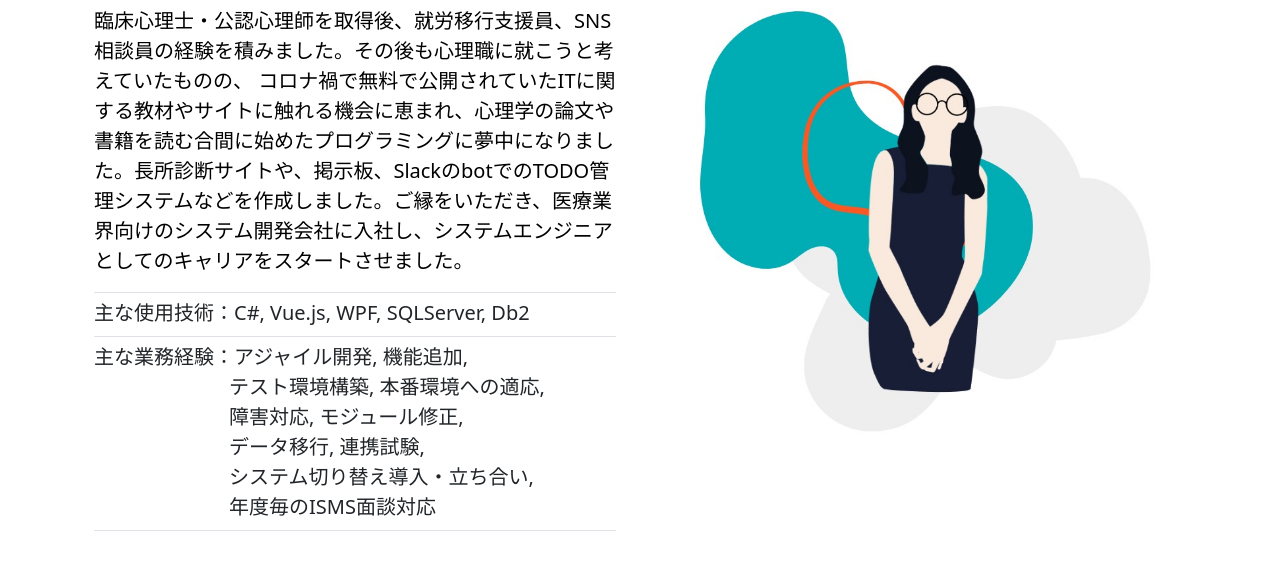
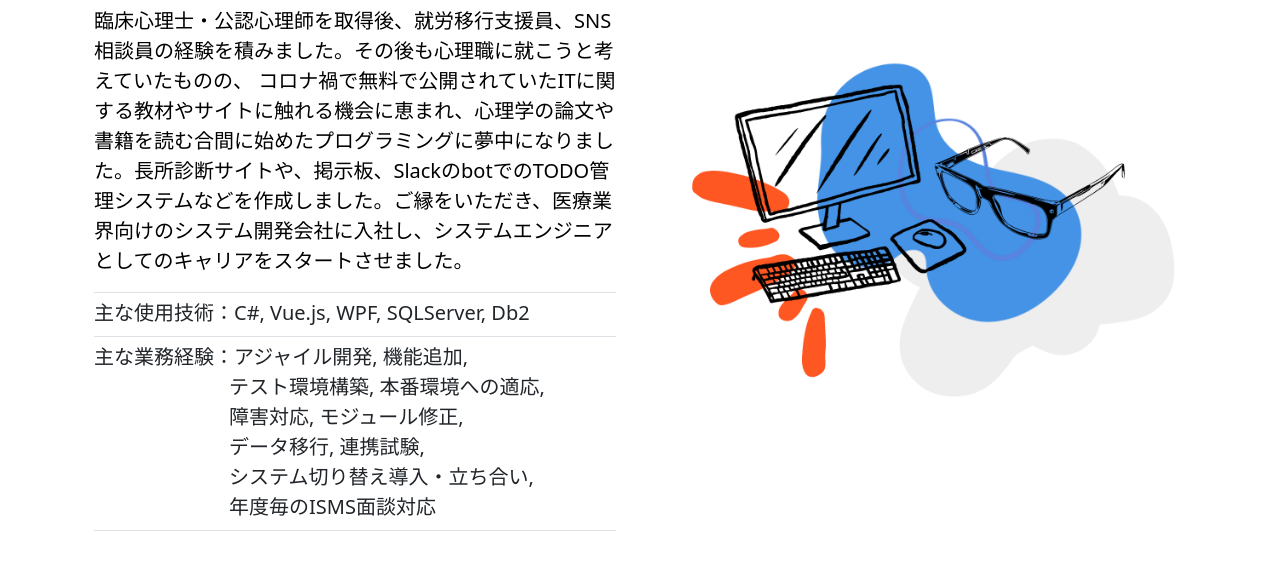
Before and after one commit to yukichi0324/portfolio, a plain HTML site: page index.html in a window 1280 px wide. Shown: the part 568-1138 px from the top of the page. Drawn offline with nearby package versions, Linux system fonts and the light colour scheme.

Commit message:
絵を変更

```diff
--- a/index.html
+++ b/index.html
@@ -102,7 +102,7 @@
         <div class="row flex-lg-row-reverse align-items-center g-5 py-5">
           <div class="col-10 col-sm-8 col-lg-6">
             <img
-              src="./img/women-sakusei-202406.jpg"
+              src="./img/megane-pc-pict.png"
               class="d-block mx-lg-auto img-fluid"
               alt="Bootstrap Themes"
               width="700"
```
Also changed, not shown: img/megane-pc-pict.png (added).
